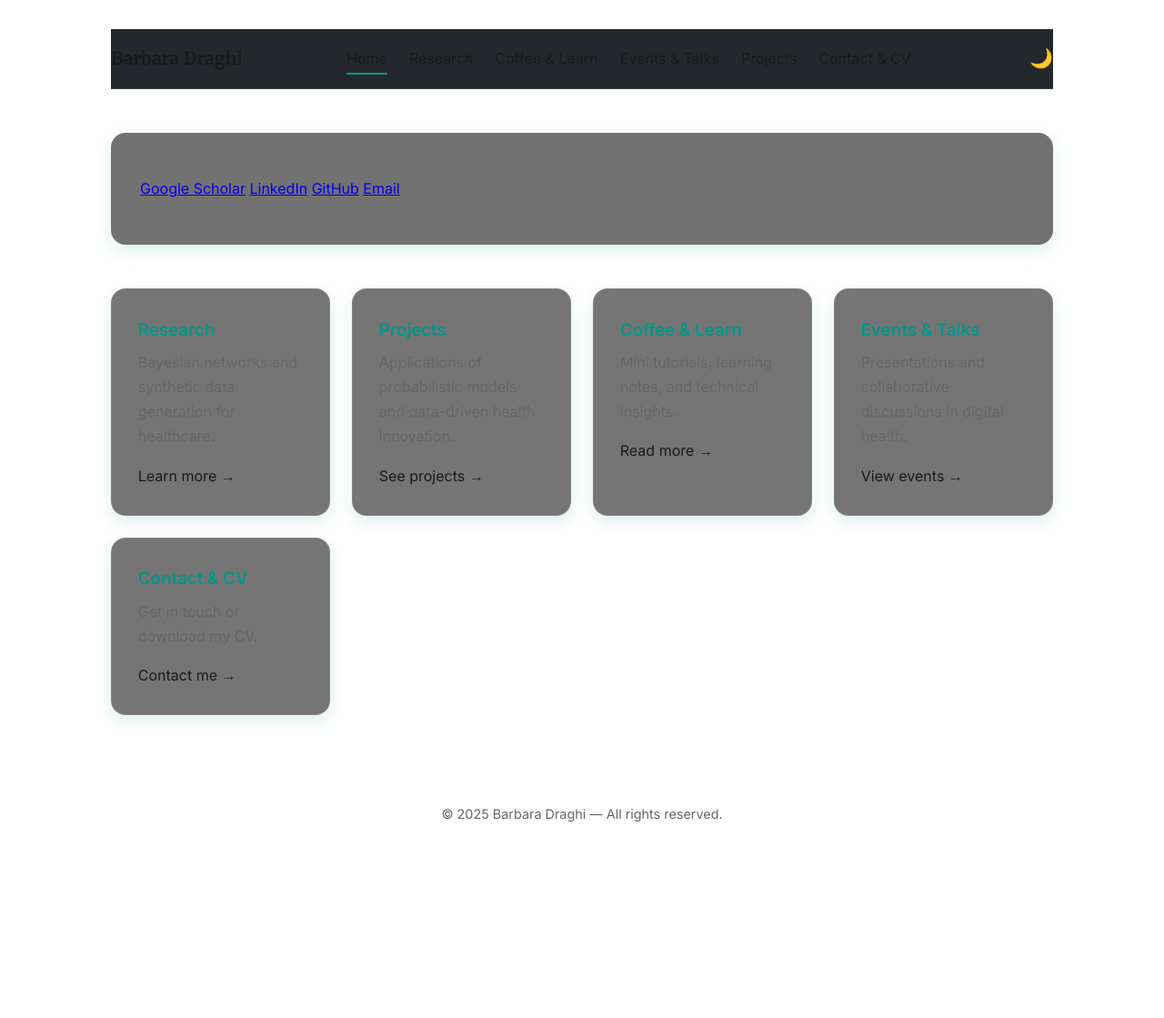
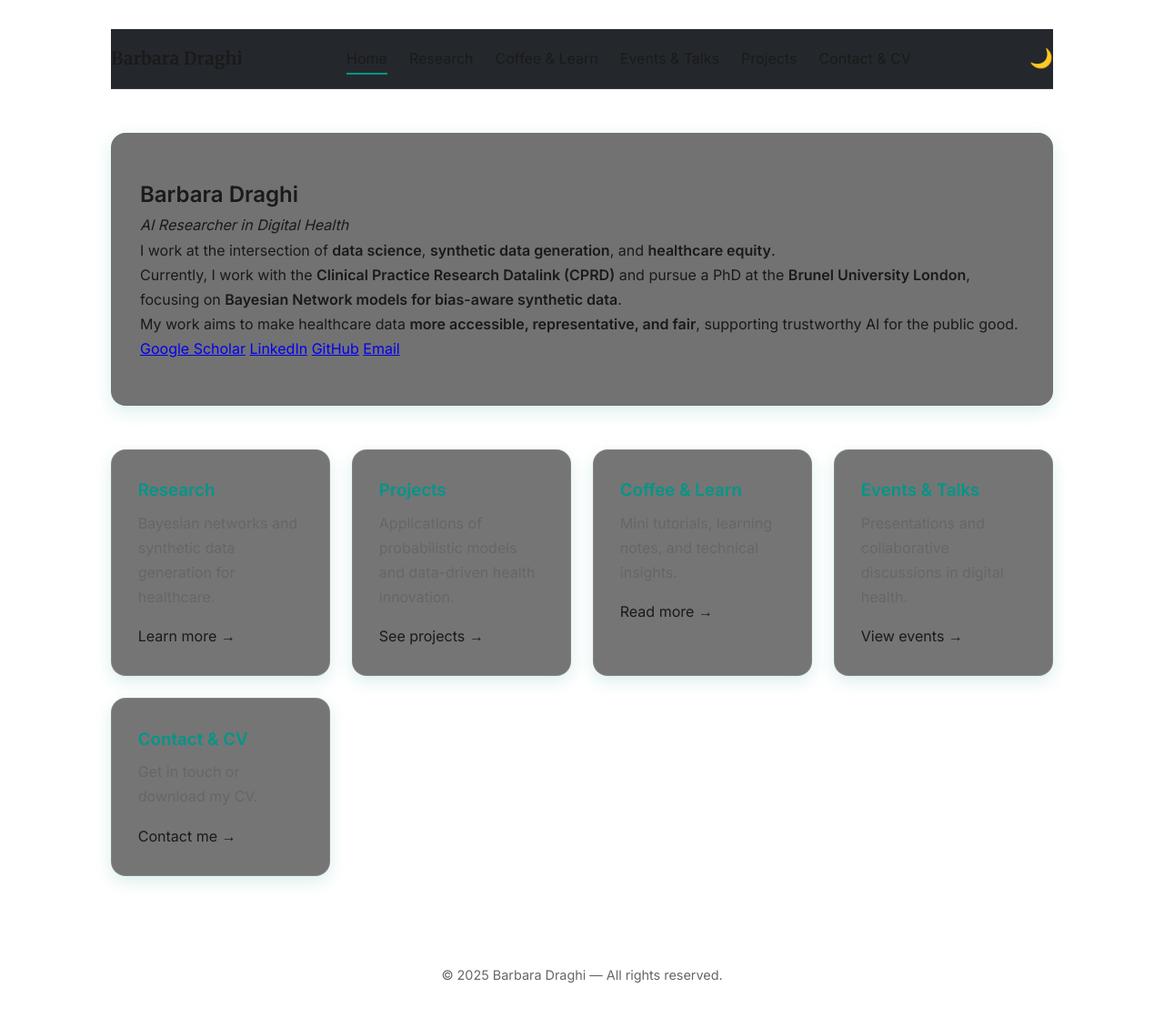
Before and after one commit to barbaraDraghi/barbaradraghi.github.io, a Jekyll site: the page built from index.md, in a window 1280 px wide and 1132 px high. Shown: the top 1119 px of the window at 91% size. Built offline with Jekyll 4.4.1, drawn with Linux system fonts in a browser that asks for light colours; grey boxes are pictures that could not be loaded.

Commit message:
Update index.md

```diff
--- a/index.md
+++ b/index.md
@@ -1,4 +1,12 @@
 ---
 layout: home
-title: Home
+title: "Barbara Draghi"
 ---
+
+# Barbara Draghi
+*AI Researcher in Digital Health*
+
+I work at the intersection of **data science**, **synthetic data generation**, and **healthcare equity**.
+Currently, I work with the **Clinical Practice Research Datalink (CPRD)** and pursue a PhD at the **Brunel University London**, focusing on **Bayesian Network models for bias-aware synthetic data**.
+
+My work aims to make healthcare data **more accessible, representative, and fair**, supporting trustworthy AI for the public good.
```
